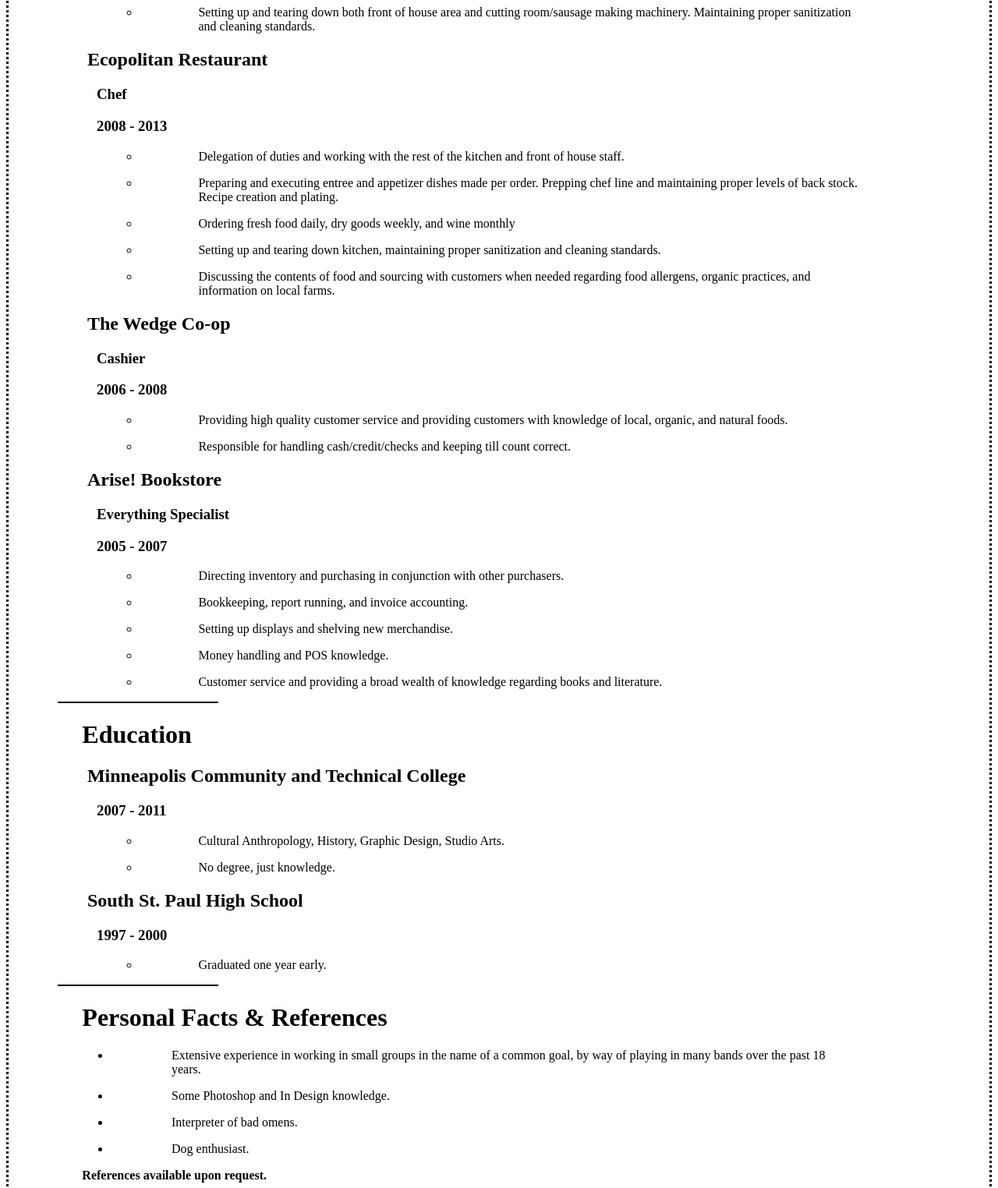
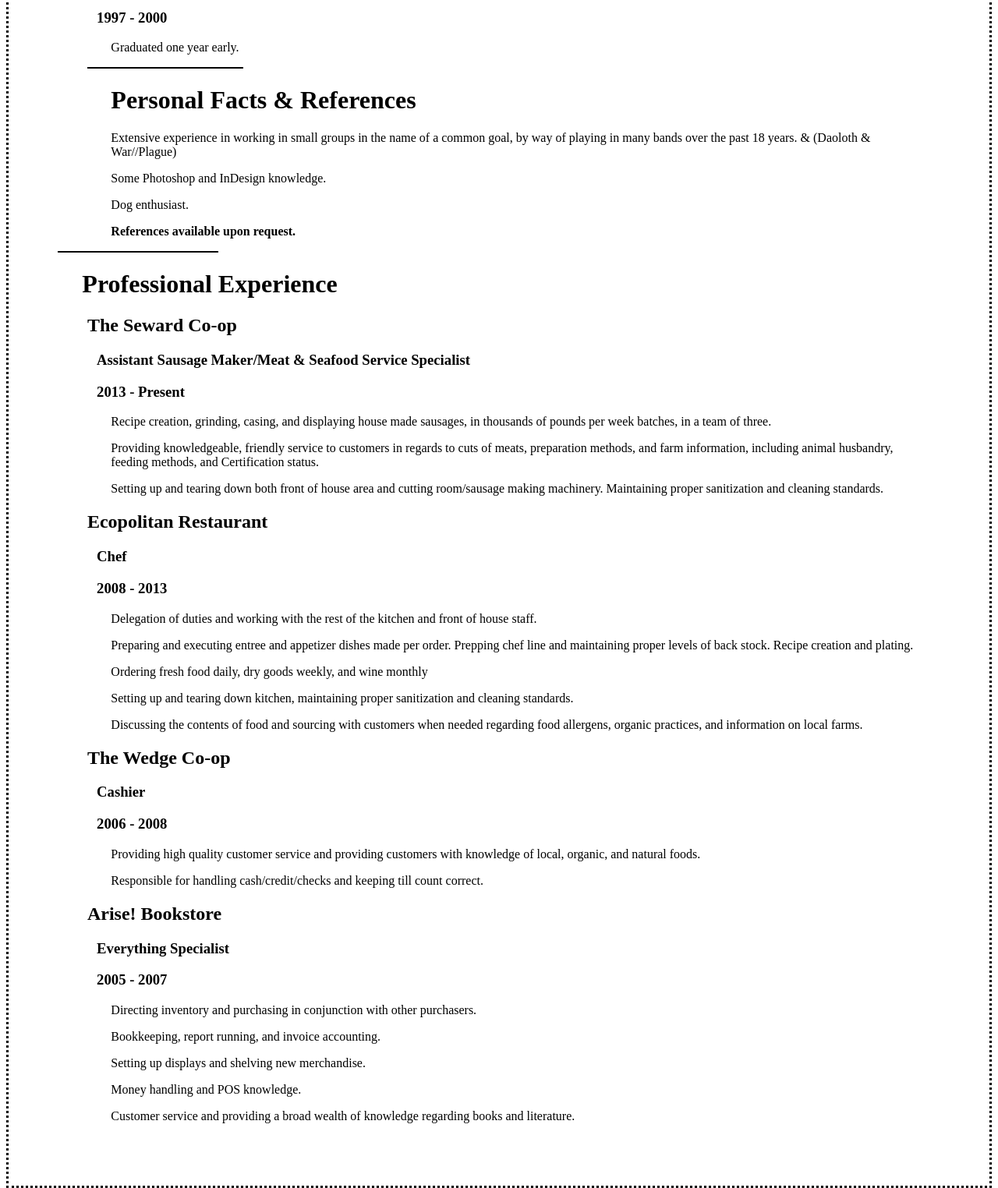
Before and after one commit to SamRichard/SamRichard.github.io, a plain HTML site: page index.html in a window 1280 px wide. Shown: the part 576-2100 px from the top of the page at 78% size. Drawn offline with Linux system fonts and the light colour scheme.

Commit message:
Update index.html

```diff
--- a/index.html
+++ b/index.html
@@ -1,79 +1,90 @@
 <!Doctype html>
  <html>
   <head>
-  	<div id="header">
       <link href="stylesheet.css" rel="stylesheet" type="text/css"/>
    </head>
+ <div class="header">
+    <h1 class="name">Sam Richard</h1>
+
+    <p class="guy">Some kinda guy.</p>
+
+   </div>
 <body>
-	<IMG SRC="tent1.gif" ALT="some text" WIDTH=766 HEIGHT=402 align= "right">
-  <h1><a href="https://instagram.com/sammy_totep" title="Instagram" target="_blank">Sam Richard</a></h1>
+
+<div class="side">
 <p>DeclarationofMutiny@hotmail.com</p>
     <p><a href="tel:612-202-6365" title="Call Me!">612-202-6365</a></p>
     <p><a href="https://www.google.com/maps/@44.953744,-93.280052,3a,75y,353.17h,86.65t/data=!3m4!1e1!3m2!1sF3WqjRHt9pAy10dcfiYxXQ!2e0" title="Home" target="_blank">104 W. 27th St. #2 Mpls, MN 55405</a></p>
     <p><a href="http://www.twitter.com/SammyTotep" title="Twitter" target="_blank">@SammyTotep</a></p>
+  <hr><h1>Education</h1>
+    <ul>
+      <h2><a href="http://www.minneapolis.edu" title="MCTC" target="_blank">Minneapolis Community and Technical College</a></h2>
+        <h3>2007 - 2011</h3>
+        <p>Cultural Anthropology, History, Graphic Design, Studio Arts.</p>
+          <p>No degree, just knowledge.</p>
+        <h2><a href="http://www.sspps.org/" title="SSPHS" target="_blank">South St. Paul High School</a></h2>
+          <h3>1997 - 2000</h3>
+
+          <p>Graduated one year early.</p>
+        </hr>
+        <hr><h1>Personal Facts & References</h1>
+
+        <p>Extensive experience in working in small groups in the name of a common goal, by way of playing in many bands over the past 18 years.  & <a href="http://www.facebook.com/daolothmpls" title="Daoloth" target="_blank">(Daoloth</a> & <a href="https://www.youtube.com/watch?v=ynUC3KvU1ks" title="War//Plague - On a Darker Dawn Full Album" target="_blank">War//Plague)</a> </p>
+        <p>Some Photoshop and InDesign knowledge.</p>
+
+          <p><a href="http://i.imgur.com/jX45ucy.jpg" title="Nero" target="_blank">Dog enthusiast.</a></p>
+       <div class="ref"><p><b>References available upon request.</b></p></hr></div>
   </div>
-      <div>
+
+
+
+<div class="section">
 <hr><h1>Professional Experience</h1>
     <ul>
       <h2><a href="http://www.seward.coop" title="Seward Co-op" target="_blank">The Seward Co-op</a></h2>
             <h3>Assistant Sausage Maker/Meat & Seafood Service Specialist</h3>
              <h3>2013 - Present</h3>
-             <ul>
-             <li><p>Recipe creation, grinding, casing, and displaying house made sausages, in thousands of pounds per week batches, in a team of three.</p>
-             <li><p>Providing knowledgeable, friendly service to customers in regards to cuts of meats, preparation methods, and farm information, including animal husbandry, feeding methods, and Certification status.</p>
-             <li><p>Setting up and tearing down both front of house area and cutting room/sausage making machinery. Maintaining proper sanitization and cleaning standards.<p> 	</ul>
+            <p>Recipe creation, grinding, casing, and displaying house made sausages, in thousands of pounds per week batches, in a team of three.</p>
+             <p>Providing knowledgeable, friendly service to customers in regards to cuts of meats, preparation methods, and farm information, including animal husbandry, feeding methods, and Certification status.</p>
+             <p>Setting up and tearing down both front of house area and cutting room/sausage making machinery. Maintaining proper sanitization and cleaning standards.<p>
       <h2><a href="http://www.ecopolitan.com" title="Eco" target="_blank">Ecopolitan Restaurant</a></h2>
              <h3>Chef</h3>
              <h3>2008 - 2013</h3>
-             <ul>
-             <li>
+
+
               <p>Delegation of duties and working with the rest of the kitchen and front of house staff.</p>
-              <li>  <p>Preparing and executing entree and appetizer dishes made per order. Prepping chef line and maintaining proper levels of back stock. Recipe creation and plating.</p>
-              <li> <p> Ordering fresh food daily, dry goods weekly, and wine monthly</p>
-               <li> <p>Setting up and tearing down kitchen, maintaining proper sanitization and cleaning standards.</p>
-              <li>  <p>Discussing the contents of food and sourcing with customers when needed regarding food allergens, organic practices, and information on local farms.</p>
-             </ul>
+                <p>Preparing and executing entree and appetizer dishes made per order. Prepping chef line and maintaining proper levels of back stock. Recipe creation and plating.</p>
+               <p> Ordering fresh food daily, dry goods weekly, and wine monthly</p>
+                <p>Setting up and tearing down kitchen, maintaining proper sanitization and cleaning standards.</p>
+                <p>Discussing the contents of food and sourcing with customers when needed regarding food allergens, organic practices, and information on local farms.</p>
+
         <h2><a href="http://www.wedge.coop" title="The Wedge Co-op" target="_blank">The Wedge Co-op</a></h2>
              <h3>Cashier</h3>
              <h3>2006 - 2008</h3>
-             <ul>
-             <li><p>Providing high quality customer service and providing customers with knowledge of local, organic, and natural foods.</p>
-             <li><p>Responsible for handling cash/credit/checks and keeping till count correct.</p>
-             </ul>
+
+             <p>Providing high quality customer service and providing customers with knowledge of local, organic, and natural foods.</p>
+             <p>Responsible for handling cash/credit/checks and keeping till count correct.</p>
+
         <h2><a href="http://www.dennis-jansen.com/blog/wp-content/uploads/2010/03/books2.jpg" title="Arise!" target="_blank">Arise! Bookstore</a></h2>
              <h3>Everything Specialist</h3>
              <h3>2005 - 2007</h3>
-             <ul>
-             <li><p>Directing inventory and purchasing in conjunction with other purchasers.</p>
-             <li><p>Bookkeeping, report running, and invoice accounting.</p>
-             <li><p>Setting up displays and shelving new merchandise.</p>
-             <li><p>Money handling and POS knowledge.</p>
-             <li><p>Customer service and providing a broad wealth of knowledge regarding books and literature.</p>
-             </ul>
+
+             <p>Directing inventory and purchasing in conjunction with other purchasers.</p>
+             <p>Bookkeeping, report running, and invoice accounting.</p>
+             <p>Setting up displays and shelving new merchandise.</p>
+             <p>Money handling and POS knowledge.</p>
+             <p>Customer service and providing a broad wealth of knowledge regarding books and literature.</p>
+
          </ul></hr>
+
  </div>
-       <div id="School">
-   <hr><h1>Education</h1>
-    <ul>
-    	<h2><a href="http://www.minneapolis.edu" title="MCTC" target="_blank">Minneapolis Community and Technical College</a></h2>
-    		<h3>2007 - 2011</h3>
-    		<ul><li><p>Cultural Anthropology, History, Graphic Design, Studio Arts.</p>
-    			<li><p>No degree, just knowledge.</p></ul>
-        <h2><a href="http://www.sspps.org/" title="SSPHS" target="_blank">South St. Paul High School</a></h2>
-        	<h3>1997 - 2000</h3>
-        	<ul>
-        	<li><p>Graduated one year early.</p></ul>
-        	</ul>
-        </hr></div>
-        <div id="ref">
-      <hr><h1>Personal Facts & References</h1>
-      <ul>
-        <li><p>Extensive experience in working in small groups in the name of a common goal, by way of playing in many bands over the past 18 years.</p>
-        <li><p>Some Photoshop and In Design knowledge.</p>
-        <li><p>Interpreter of bad omens.</p>
-          <li><p><a href="http://i.imgur.com/jX45ucy.jpg" title="Nero" target="_blank">Dog enthusiast.</a></ul>
 
-      <p><b>References available upon request.</b></p></hr>
-  </div>
+
+
+
+
+
+
+
 </body>
 </html>
```
Lines whose indentation alone changed are shown as unchanged.
